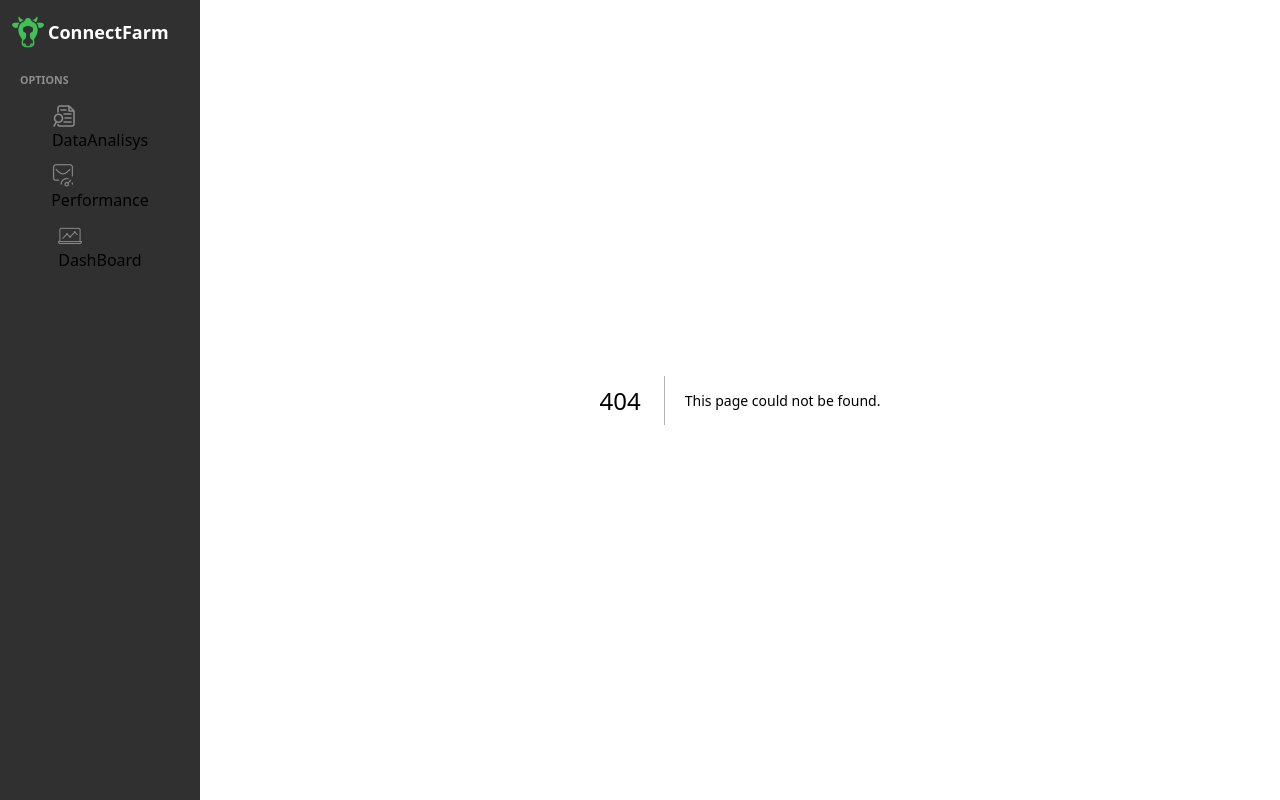
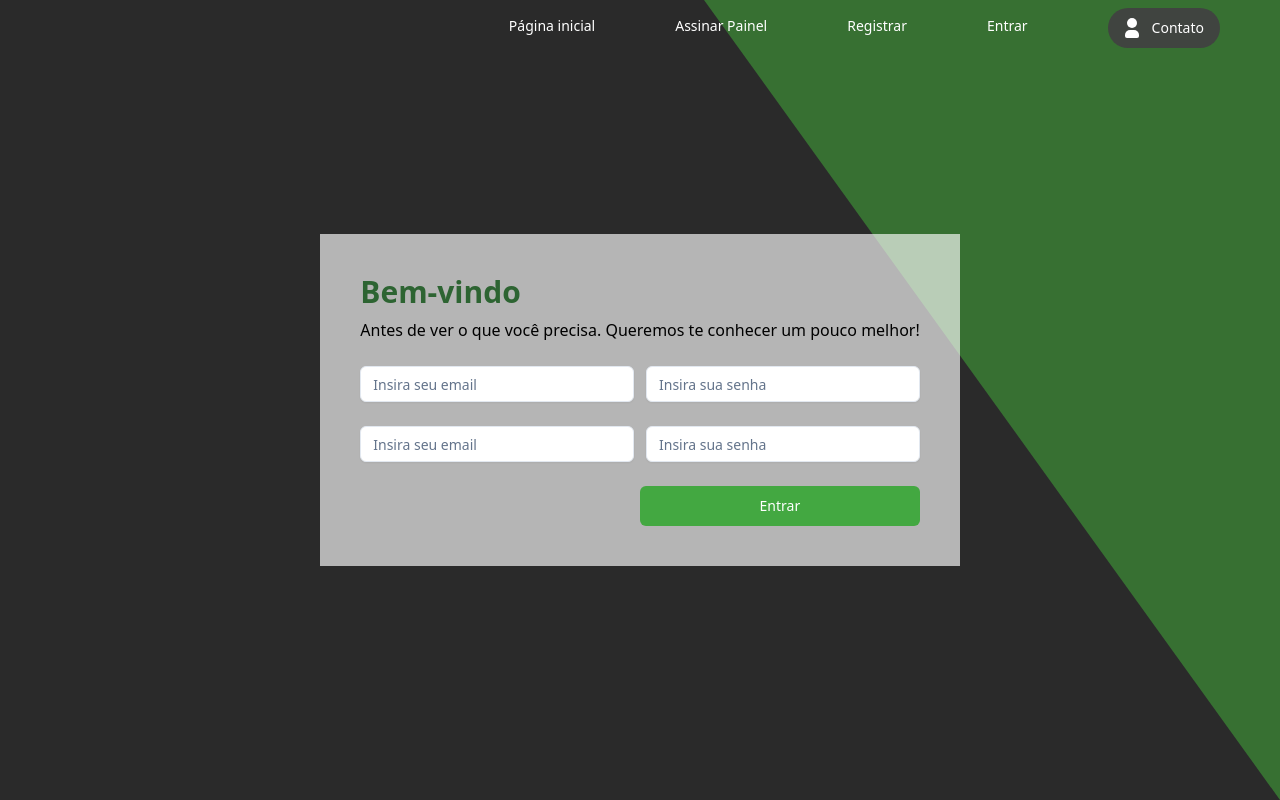
Before and after one commit to gabrielss2406/ConnectFarm-WebAPP, a Next.js app in the folder connectfarmpainel/: page /register in a window 1280 px wide. Before the commit this address had no page. Built offline with nearby package versions, Linux system fonts and the light colour scheme.

Commit message:
feat: register page base

```diff
--- a/connectfarmpainel/src/components/Sidebar/Sidebar.tsx
+++ b/connectfarmpainel/src/components/Sidebar/Sidebar.tsx
@@ -21,7 +21,7 @@ export default function Sidebar() {
         <img className="w-8 h-8 mr-1" src={Logo.src} alt="connectFarm-logo" />
         <h1 className='text-white font-semibold text-lg'>ConnectFarm</h1>
       </div>
-      <div className="flex flex-col justify-center items-center w-full gap-4">
+      <div className="flex flex-col justify-center w-full gap-4">
         <div className="flex w-full items-center justify-start pl-[20px]">
           <h2 className='text-[#8E8D8D] text-[8pt] font-bold'>OPTIONS</h2>
         </div>
--- a/connectfarmpainel/src/components/Sidebar/SidebarRoutes.tsx
+++ b/connectfarmpainel/src/components/Sidebar/SidebarRoutes.tsx
@@ -17,7 +17,9 @@ export default function SidebarRoutes(props: SidebarRoutes) {
 
   return (
     <Link href={props.routeName}
-      className={`option-btn ${router.pathname === props.routeName ? 'bg-[#4D4D4D] rounded text-[#E4E2E2]' : ''}`}
+      className={`flex justify-start items-center w-4/5 h-8 px-2 py-4
+        text-[#8E8D8D] text-[10pt] font-bold hover:bg-[#4D4D4D] hover:rounded hover:text-[#E4E2E2]
+        ${router.pathname === props.routeName ? 'bg-[#4D4D4D] rounded text-[#E4E2E2]' : ''}`}
       onMouseEnter={() => setIsHovered(true)}
       onMouseLeave={() => setIsHovered(false)}>
         <img
--- a/connectfarmpainel/src/components/StartPage/Navbar.tsx
+++ b/connectfarmpainel/src/components/StartPage/Navbar.tsx
@@ -11,7 +11,7 @@ export default function Navbar() {
         `}>
           <a href="/" className="text-white hover:text-gray-300 mt-2">Página inicial</a>
           <a href="/painel" className="text-white hover:text-gray-300 mt-2">Assinar Painel</a>
-          <a href="#" className="text-white hover:text-gray-300 mt-2">Registrar</a>
+          <a href="/register" className="text-white hover:text-gray-300 mt-2">Registrar</a>
           <a href="/login" className="text-white hover:text-gray-300 mt-2">Entrar</a>
           <a href="#" className="text-white hover:text-gray-300">
             <div className={`
--- a/connectfarmpainel/src/forms/LoginForm.tsx
+++ b/connectfarmpainel/src/forms/LoginForm.tsx
@@ -6,7 +6,7 @@ import { zodResolver } from "@hookform/resolvers/zod";
 import { Button } from "@/components/shared/ui/button";
 import { LoginSchema, LoginType } from "@/schemas/User";
 
-export default function About() {
+export default function LoginForm() {
 
     const form = useForm<LoginType>({
         mode: "all",
@@ -54,7 +54,7 @@ export default function About() {
                   </FormControl>
                   <FormMessage />
                   <a href="/" className="w-1/2">
-                    <Button className="p-1 text-xs" variant={"link"} type="button">Esqueceu a senha?</Button>
+                    <Button className="p-1 text-xs italic" variant={"link"} type="button">Esqueceu a senha?</Button>
                   </a>
                 </FormItem>
               )}
--- /dev/null
+++ b/connectfarmpainel/src/forms/RegisterForm.tsx
@@ -0,0 +1,108 @@
+import { Input } from "@/components/shared/ui/input";
+import { Form, FormControl, FormDescription, FormField, FormItem, FormLabel, FormMessage } from "@/components/shared/ui/form";
+import { z } from "zod";
+import { useForm } from 'react-hook-form';
+import { zodResolver } from "@hookform/resolvers/zod";
+import { Button } from "@/components/shared/ui/button";
+import { LoginSchema, LoginType } from "@/schemas/User";
+
+export default function RegisterForm() {
+
+    const form = useForm<LoginType>({
+        mode: "all",
+        resolver: zodResolver(LoginSchema),
+      })
+
+      function onSubmit(values: LoginType) {
+        console.log(values)
+      }
+
+      return (
+        <Form {...form}>
+          <form onSubmit={form.handleSubmit(onSubmit)} className="h-full p-10  space-y-6 flex flex-col">
+            <FormLabel className="flex flex-col text-3xl text-[#2D6432] gap-2 font-bold">
+                Bem-vindo
+                <div className="text-base pt-0 text-black font-normal">
+                    Antes de ver o que você precisa. Queremos te conhecer um pouco melhor!
+                </div>
+            </FormLabel>
+
+            <div className="flex gap-3 flex-row max-sm:flex-wrap">
+              <FormField
+                control={form.control}
+                name="email"
+                render={({ field }) => (
+                  <FormItem className='w-full'>
+                    <FormControl>
+                      <Input
+                        placeholder="Insira seu email"
+                        type="email"
+                        className="w-full"
+                        {...field}
+                      />
+                    </FormControl>
+                    <FormMessage />
+                  </FormItem>
+                )}
+              />
+              <FormField
+                control={form.control}
+                name="password"
+                render={({ field }) => (
+                  <FormItem className='w-full'>
+                    <FormControl>
+                      <Input
+                        placeholder="Insira sua senha"
+                        type="password"
+                        {...field}
+                      />
+                    </FormControl>
+                    <FormMessage />
+                  </FormItem>
+                )}
+              />
+            </div>
+
+            <div className="flex gap-3 flex-row max-sm:flex-wrap">
+              <FormField
+                control={form.control}
+                name="email"
+                render={({ field }) => (
+                  <FormItem className='w-full'>
+                    <FormControl>
+                      <Input
+                        placeholder="Insira seu email"
+                        type="email"
+                        className="w-full"
+                        {...field}
+                      />
+                    </FormControl>
+                    <FormMessage />
+                  </FormItem>
+                )}
+              />
+              <FormField
+                control={form.control}
+                name="password"
+                render={({ field }) => (
+                  <FormItem className='w-full'>
+                    <FormControl>
+                      <Input
+                        placeholder="Insira sua senha"
+                        type="password"
+                        {...field}
+                      />
+                    </FormControl>
+                    <FormMessage />
+                  </FormItem>
+                )}
+              />
+            </div>
+
+            <div className="flex justify-end w-full gap-4">
+              <Button className="w-1/2" variant={"secondary"} type="submit">Entrar</Button>
+            </div>
+          </form>
+        </Form>
+      )
+}
--- a/connectfarmpainel/src/pages/_app.tsx
+++ b/connectfarmpainel/src/pages/_app.tsx
@@ -6,7 +6,7 @@ import { useRouter } from "next/router";
 export default function App({ Component, pageProps }: AppProps) {
   const router = useRouter();
 
-  const pagesWithoutSidebar = ['/', '/login'];
+  const pagesWithoutSidebar = ['/', '/login', '/register'];
 
   const shouldRenderSidebar = !pagesWithoutSidebar.includes(router.pathname);
 
--- /dev/null
+++ b/connectfarmpainel/src/pages/register/index.tsx
@@ -0,0 +1,30 @@
+import CardGroup from '@/components/StartPage/CardGroup';
+import Navbar from '@/components/StartPage/Navbar';
+import LoginForm from '@/forms/LoginForm';
+import RegisterForm from '@/forms/RegisterForm';
+import Image from "next/image"
+
+export default function About() {
+  return (
+    <div>
+      <Navbar />
+      <div className=" min-h-screen bg-[#2a2a2a] flex items-center justify-center">
+      <div
+        style={{
+          position: 'absolute',
+          top: 0,
+          right: 0,
+          width: 0,
+          height: 0,
+          borderLeft: '45vw solid transparent',
+          borderTop: '100vh solid rgba(69, 181, 58, 0.50)',
+          zIndex: 0
+        }}
+      />
+        <div className='bg-white bg-opacity-65 z-10'>
+          <RegisterForm />
+        </div>
+      </div>
+    </div>
+  );
+}
--- a/connectfarmpainel/src/schemas/User.ts
+++ b/connectfarmpainel/src/schemas/User.ts
@@ -5,4 +5,12 @@ export const LoginSchema = z.object({
     password: z.string({ required_error: "Campo obrigatório" }).max(30)
 })
 
+export const RegisterSchema = z.object({
+    nome: z.string({ required_error: "Campo obrigatório" }).max(80),
+    email: z.string({ required_error: "Campo obrigatório" }).max(80),
+    cpf: z.string({ required_error: "Campo obrigatório" }).max(80),
+    date: z.date(),
+    password: z.string({ required_error: "Campo obrigatório" }).max(30)
+})
+
 export type LoginType = z.infer<typeof LoginSchema>
--- a/connectfarmpainel/src/styles/components.css
+++ /dev/null
@@ -1,10 +0,0 @@
-.option-btn {
-    @apply flex justify-start items-center;
-    @apply w-4/5 h-8 px-2 py-4;
-    @apply text-[#8E8D8D] text-[10pt] font-bold;
-    @apply hover:bg-[#4D4D4D] hover:rounded hover:text-[#E4E2E2];
-}
-
-.radial-startpage-gradient {
-    background: radial-gradient(ellipse at center, rgba(69, 181, 58, 0.65) 0%, rgba(69, 181, 58, 0) 60%)
-}
--- a/connectfarmpainel/src/styles/globals.css
+++ b/connectfarmpainel/src/styles/globals.css
@@ -16,8 +16,8 @@
       --primary: 222.2 47.4% 11.2%;
       --primary-foreground: 210 40% 98%;
 
-      --secondary: 210 40% 96.1%;
-      --secondary-foreground: 222.2 47.4% 11.2%;
+      --secondary: #43A841;
+      --secondary-foreground: #43A841;
 
       --muted: 210 40% 96.1%;
       --muted-foreground: 215.4 16.3% 46.9%;
```
